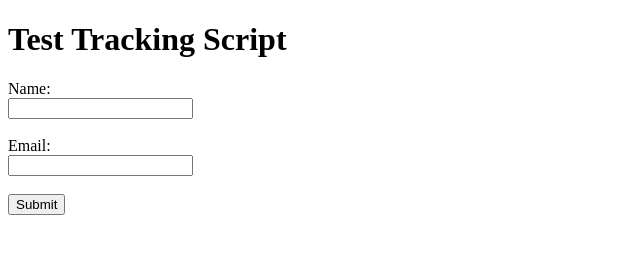
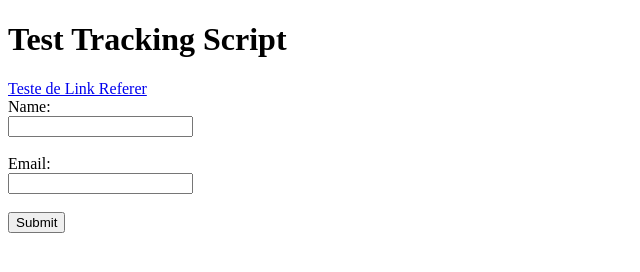
Before and after one commit to JohnGyn/testetracking, a plain HTML site: page index.html in a window 1280 px wide. Shown: the whole page, without its empty margins (0-640 px from the left). Drawn offline with Linux system fonts and the light colour scheme.

Commit message:
Update index.html

```diff
--- a/index.html
+++ b/index.html
@@ -12,6 +12,8 @@
 <body>
     <h1>Test Tracking Script</h1>
 
+    <a href="https://311s43mj-8000.brs.devtunnels.ms/campanha/2">Teste de Link Referer</a>
+
     <!-- Formulário -->
     <form action="thank-you.html" method="GET">
         <label for="name">Name:</label><br>
```
